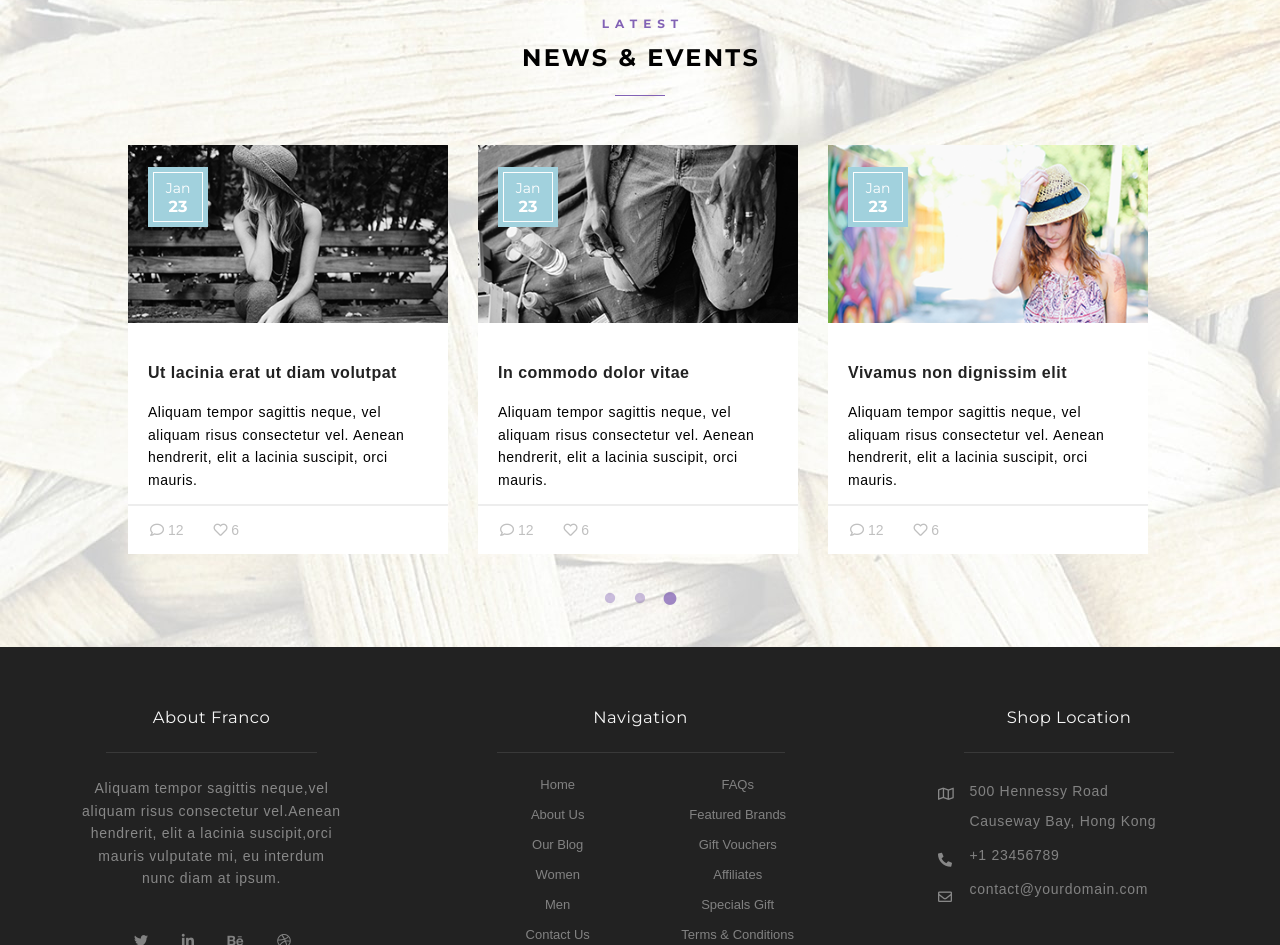
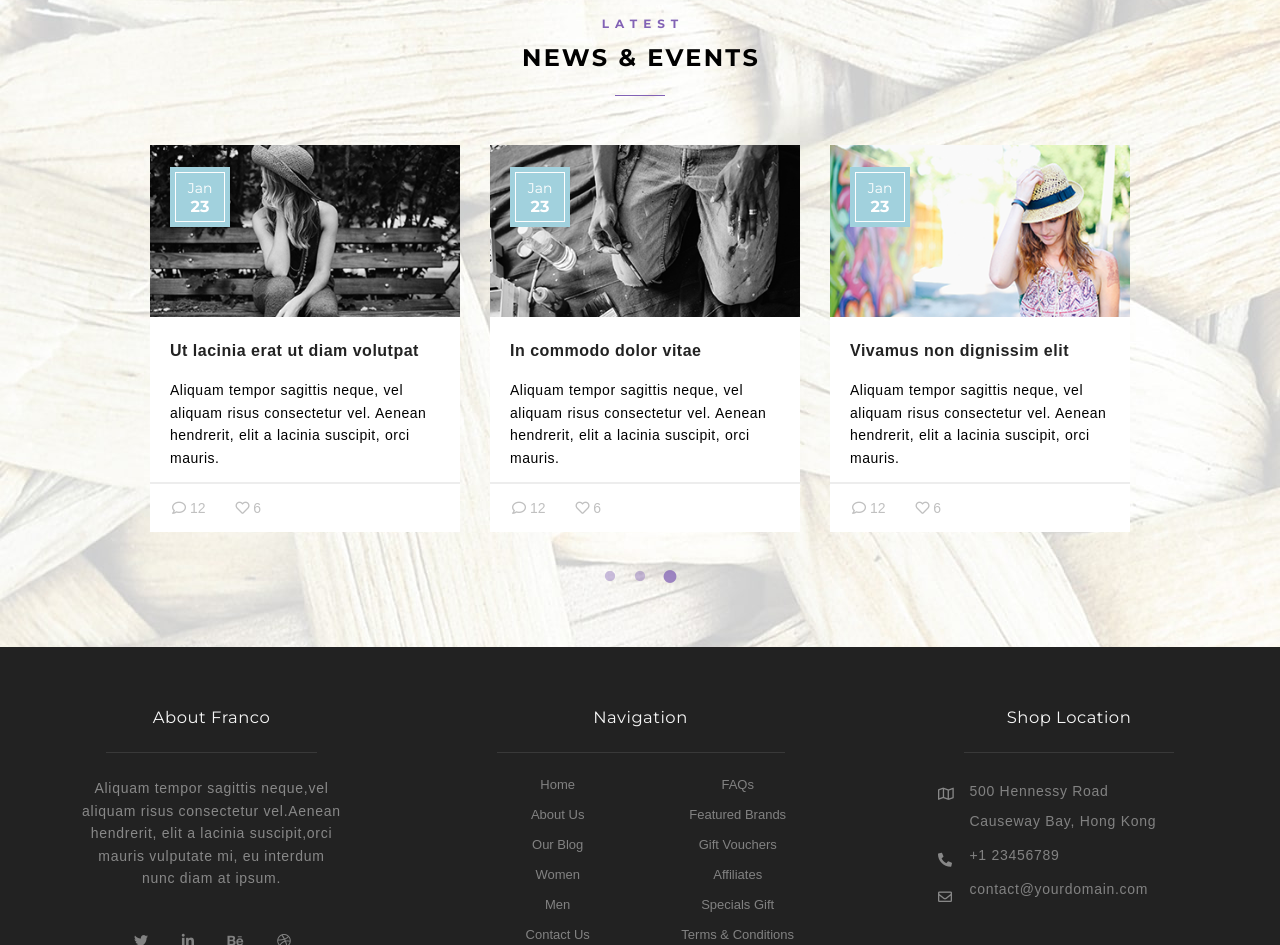
Before and after one commit to thanhnv99/FrontEnd-AHT, a plain HTML site: page franco/index.html in a window 1280 px wide. Shown: the part 1914-2859 px from the top of the page. Drawn offline with Linux system fonts and the light colour scheme.

Commit message:
update responsive slider

```diff
--- a/franco/assets/less/base/_blog.less
+++ b/franco/assets/less/base/_blog.less
@@ -172,19 +172,19 @@
     .blog {
 
         &-slider {
-            max-width: 768px;
+            max-width: 560px;
         }
 
         &-card {
-            width: 250px;
+            width: 265px;
             max-width: 100%;
-            margin-left: 5px;
-            margin-right: 5px;
+            margin-left: 15px;
+            margin-right: 15px;
         }
 
         &-image-container {
             width: 100%;
-            max-width: 250px;
+            max-width: 265px;
             height: 150px;
         }
 
@@ -201,11 +201,11 @@
 @media screen and (min-width: 1024px) {
     .blog {
         &-slider {
-            max-width: 1024px;
+            max-width: 980px;
         }
 
         &-card {
-            width: 320px;
+            width: 310px;
             max-width: 100%;
             margin-left: 15px;
             margin-right: 15px;
@@ -214,7 +214,7 @@
         &-image-container {
             width: 100%;
             max-width: 361px;
-            height: 202px;
+            height: 180px !important;
         }
 
         &-container {
@@ -248,6 +248,10 @@
             letter-spacing: 0.5px;
         }
 
+        &-image-container {
+            height: 202px;
+        }
+
         &-description {
             font-size: 14px;
         }
```
